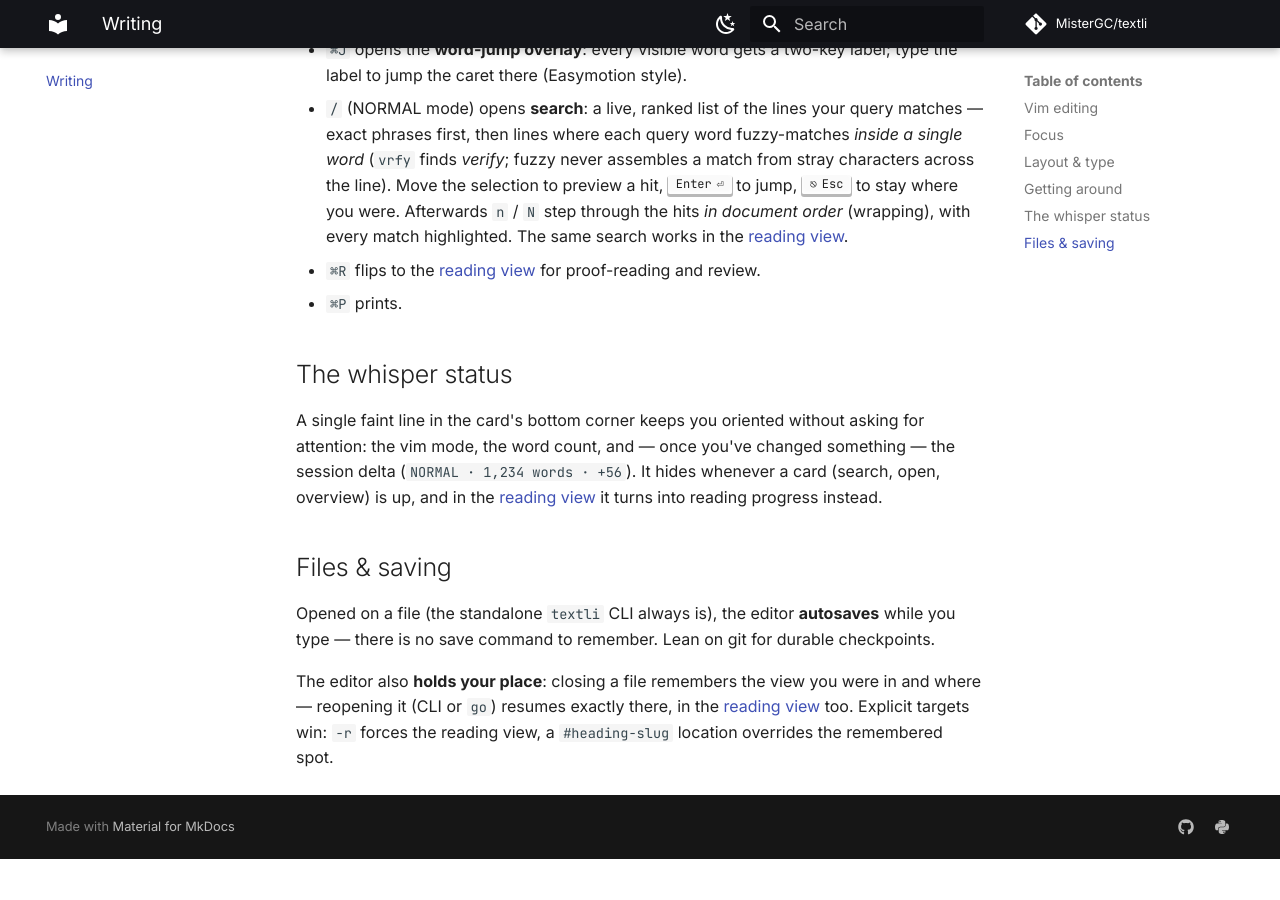
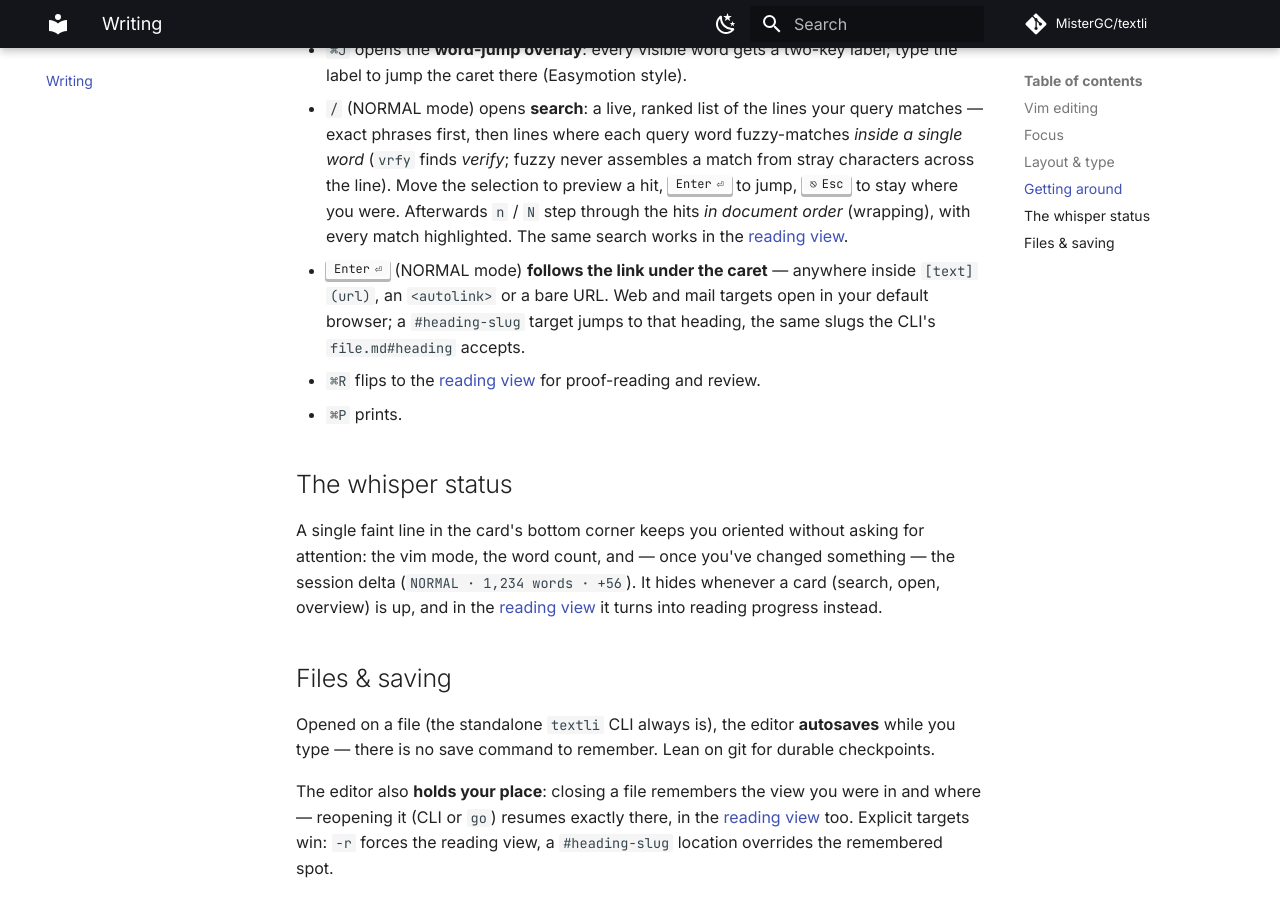
Before and after one commit to MisterGC/textli, an MkDocs documentation site: the page built from docs/writing.md, in a window 1280 px wide and 900 px high, scrolled down 1261 px. Built offline with MkDocs 1.6.1 and Material for MkDocs 9.7.7, drawn with Linux system fonts in a browser that asks for light colours; comment, search, counter and statistics services are not loaded; before the commit the page ends 2120 px from its top, so only the background shows below that.

Commit message:
Changelog + docs: link following (#6), literal raw HTML (#5)

```diff
--- a/docs/writing.md
+++ b/docs/writing.md
@@ -50,6 +50,10 @@ Both preferences persist across sessions:
   were. Afterwards `n` / `N` step through the hits *in document order*
   (wrapping), with every match highlighted. The same search works in the
   [reading view](reading.md).
+- ++enter++ (NORMAL mode) **follows the link under the caret** — anywhere
+  inside `[text](url)`, an `<autolink>` or a bare URL. Web and mail targets
+  open in your default browser; a `#heading-slug` target jumps to that
+  heading, the same slugs the CLI's `file.md#heading` accepts.
 - `⌘R` flips to the [reading view](reading.md) for proof-reading and review.
 - `⌘P` prints.
 
```
Also changed, not shown: CHANGELOG.md (+8 -0 lines), docs/reading.md (+4 -0 lines).
